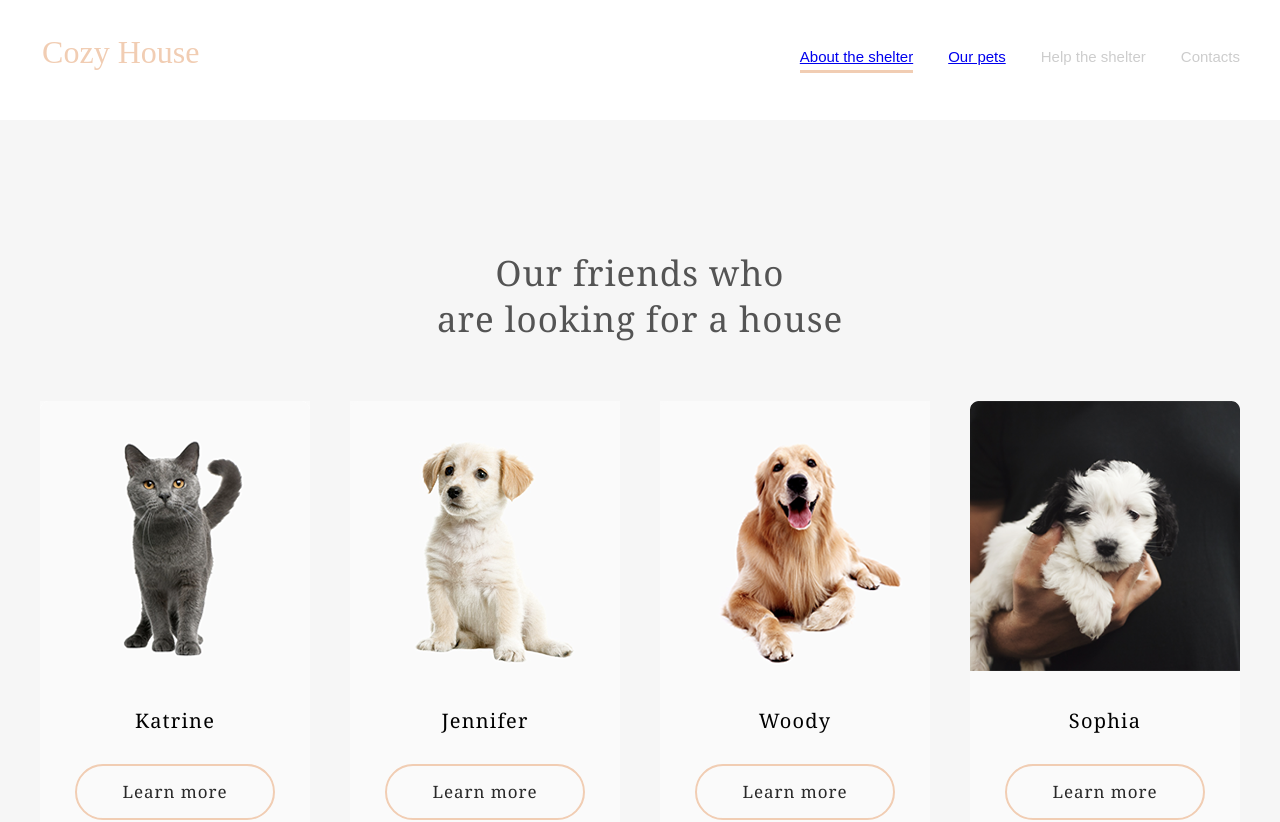
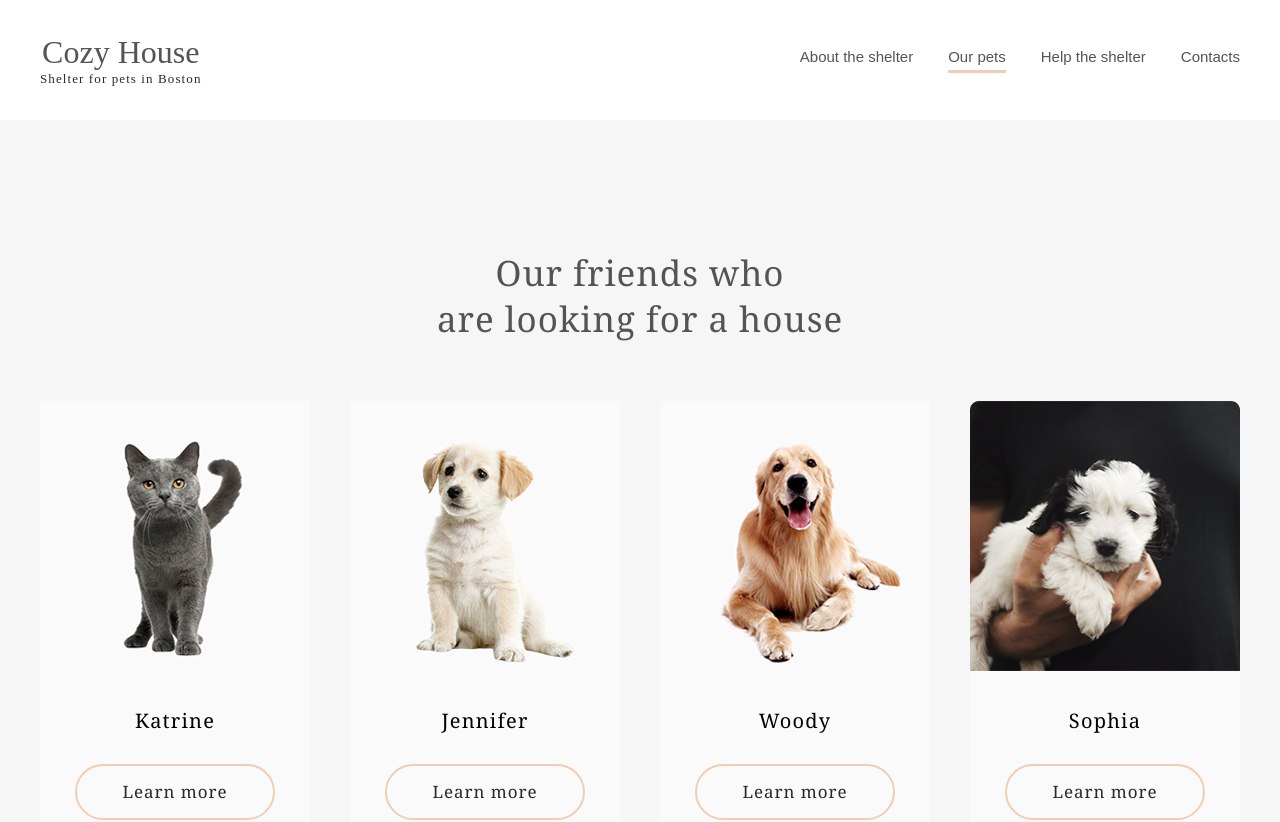
Before and after one commit to yanakapylova/task3, a React (Create React App) app: page /ourpets in a window 1280 px wide. Shown: the top 822 px of the page. Built offline with nearby package versions, Linux system fonts and the light colour scheme.

Commit message:
fix header

```diff
--- a/src/components/portal/Footer.tsx
+++ b/src/components/portal/Footer.tsx
@@ -1,6 +1,6 @@
 export const Footer = function () {
   return (
-    <footer>
+    <footer id="contacts">
       <div className="contacts">
         <h3>For questions and suggestions</h3>
         <div className="block">
--- a/src/components/portal/Header.tsx
+++ b/src/components/portal/Header.tsx
@@ -15,8 +15,12 @@ export const Header = function () {
         <div>
           <Link to="/ourpets">Our pets</Link>
         </div>
-        <div>Help the shelter</div>
-        <div>Contacts</div>
+        <div>
+          <a href="/#help">Help the shelter</a>
+        </div>
+        <div>
+          <a href="/#contacts">Contacts</a>
+        </div>
       </nav>
 
       <div className="burger-menu">
@@ -28,16 +32,16 @@ export const Header = function () {
         <label htmlFor="burger-checkbox" className="burger"></label>
         <div className="burger-menu-list">
           <div className="burger-menu-item active">
-            <a href="#">About the shelter</a>
+            <Link to="/">About the shelter</Link>
           </div>
           <div className="burger-menu-item">
-            <a href="#">Our pets</a>
+            <Link to="/ourpets">Our pets</Link>
           </div>
           <div className="burger-menu-item">
-            <a href="#">Help the shelter</a>
+            <a href="/#help">Help the shelter</a>
           </div>
           <div className="burger-menu-item">
-            <a href="#">Contacts</a>
+            <a href="/#contacts">Contacts</a>
           </div>
         </div>
       </div>
--- a/src/components/portal/burger.css
+++ b/src/components/portal/burger.css
@@ -101,21 +101,6 @@
   border-bottom: 3px #f1cdb3 solid;
 }
 
-.burger-menu-item a:after {
-  content: "";
-  position: absolute;
-  width: 0%;
-  height: 1px;
-  background: black;
-  top: 104%;
-  left: 0%;
-  transition: 0.2s;
-}
-
-.burger-menu-item a:hover:after {
-  width: 100%;
-}
-
 .burger-menu-item:hover {
   background: rgba(255, 255, 255, 0.2);
 }
--- a/src/components/portal/header.css
+++ b/src/components/portal/header.css
@@ -20,14 +20,34 @@ header nav {
   gap: 35px;
   font-family: Arial, Helvetica, sans-serif;
   font-size: 15px;
+}
+
+header.dark nav div a {
+  text-decoration: none;
   color: #cdcdcd;
 }
 
+header.light nav div a {
+  text-decoration: none;
+  color: #545454;
+}
+
 header nav .active {
-  color: #fafafa;
   padding-bottom: 5px;
   border-bottom: 3px #f1cdb3 solid;
 }
+
+header.dark nav .active {
+  color: #fafafa;
+}
+
+header.light nav .active {
+  color: #292929;
+}
+
+/* header nav div:nth-child(2) {
+  border: red 2px solid;
+} */
 
 header .logo {
   text-align: center;
@@ -36,13 +56,27 @@ header .logo {
 
 header .logo .logo-title {
   font-size: 32px;
+}
+
+header.dark .logo .logo-title {
   color: #f1cdb3;
+}
+
+header.light .logo .logo-title {
+  color: #545454;
 }
 
 header .logo .logo-subtitle {
   font-size: 13px;
   letter-spacing: 1.1px;
+}
+
+header.dark .logo .logo-subtitle {
   color: #ffffff;
+}
+
+header.light .logo .logo-subtitle {
+  color: #292929;
 }
 
 @media screen and (max-width: 768px) {
--- a/src/pages/mainPage/MainPage.tsx
+++ b/src/pages/mainPage/MainPage.tsx
@@ -9,7 +9,29 @@ export const MainPage = function () {
   useEffect(() => {
     document.querySelector("header")?.classList.add("dark");
     document.querySelector("header")?.classList.remove("light");
+
+    document.querySelector("header div.active")?.classList.remove("active");
+    document
+      .querySelector("header nav div:nth-child(1)")
+      ?.classList.add("active");
+
+      document.querySelector(".burger-menu-list div.active")?.classList.remove("active");
+    document
+      .querySelector(".burger-menu-list div:nth-child(1)")
+      ?.classList.add("active");
   });
+
+  useEffect(() => {
+    const hash = window.location.hash;
+    if (hash) {
+      setTimeout(() => {
+        const element = document.querySelector(hash);
+        if (element) {
+          element.scrollIntoView();
+        }
+      }, 0);
+    }
+  }, [window.location.hash]);
 
   return (
     <>
--- a/src/pages/mainPage/sectionHelp/SectionHelp.tsx
+++ b/src/pages/mainPage/sectionHelp/SectionHelp.tsx
@@ -12,7 +12,7 @@ export const SectionHelp = function () {
   };
 
   return (
-    <section className="section4">
+    <section className="section4" id="help">
       <h3>
         How you can help
         <br />
--- a/src/pages/ourPets/OurPets.tsx
+++ b/src/pages/ourPets/OurPets.tsx
@@ -17,6 +17,18 @@ export const OurPets = function () {
   useEffect(() => {
     document.querySelector("header")?.classList.add("light");
     document.querySelector("header")?.classList.remove("dark");
+
+    document.querySelector("header div.active")?.classList.remove("active");
+    document
+      .querySelector("header nav div:nth-child(2)")
+      ?.classList.add("active");
+
+    document
+      .querySelector(".burger-menu-list div.active")
+      ?.classList.remove("active");
+    document
+      .querySelector(".burger-menu-list div:nth-child(2)")
+      ?.classList.add("active");
   });
 
   useEffect(() => {
@@ -37,7 +49,6 @@ export const OurPets = function () {
   function sliderConstructor() {
     let currSliderIndex: number = startSliderIndex;
     let currSliderArrCONSTRUCTOR: Pet[] = [];
-
 
     let flag = true;
     for (let j = 0; j < rowsNumber; j++) {
@@ -66,14 +77,19 @@ export const OurPets = function () {
     let button_left: any = document.querySelector(".slider-left-arrow");
     button_left.disabled = startSliderIndex == 0 ? true : false;
 
-    let button_d_right: any = document.querySelector(".slider-right-double-arrow");
+    let button_d_right: any = document.querySelector(
+      ".slider-right-double-arrow"
+    );
     button_d_right.disabled =
       startSliderIndex + itemsInRow * rowsNumber * 2 > cards.length - 1
         ? true
         : false;
 
-    let button_d_left: any = document.querySelector(".slider-left-double-arrow");
-    button_d_left.disabled = startSliderIndex - itemsInRow * rowsNumber * 2 < 0 ? true : false;
+    let button_d_left: any = document.querySelector(
+      ".slider-left-double-arrow"
+    );
+    button_d_left.disabled =
+      startSliderIndex - itemsInRow * rowsNumber * 2 < 0 ? true : false;
 
     return currSliderArrCONSTRUCTOR;
   }
@@ -105,7 +121,7 @@ export const OurPets = function () {
       setStartSliderIndex((prev) => prev + step * itemsInRow * rowsNumber);
     }
 
-    setPageNumber(prev => prev + step)
+    setPageNumber((prev) => prev + step);
 
     setCurrSliderArr(() => sliderConstructor());
   }
```
